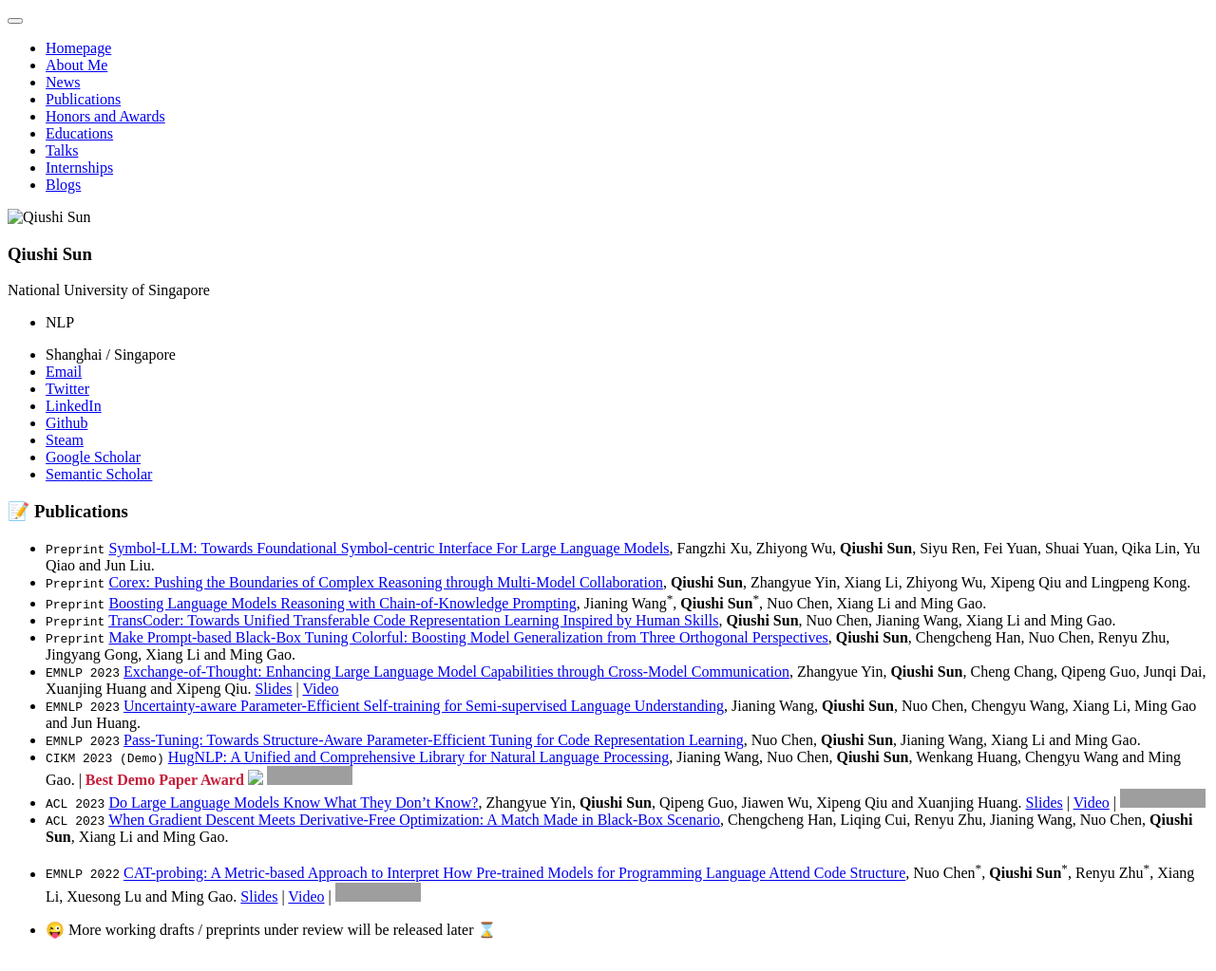
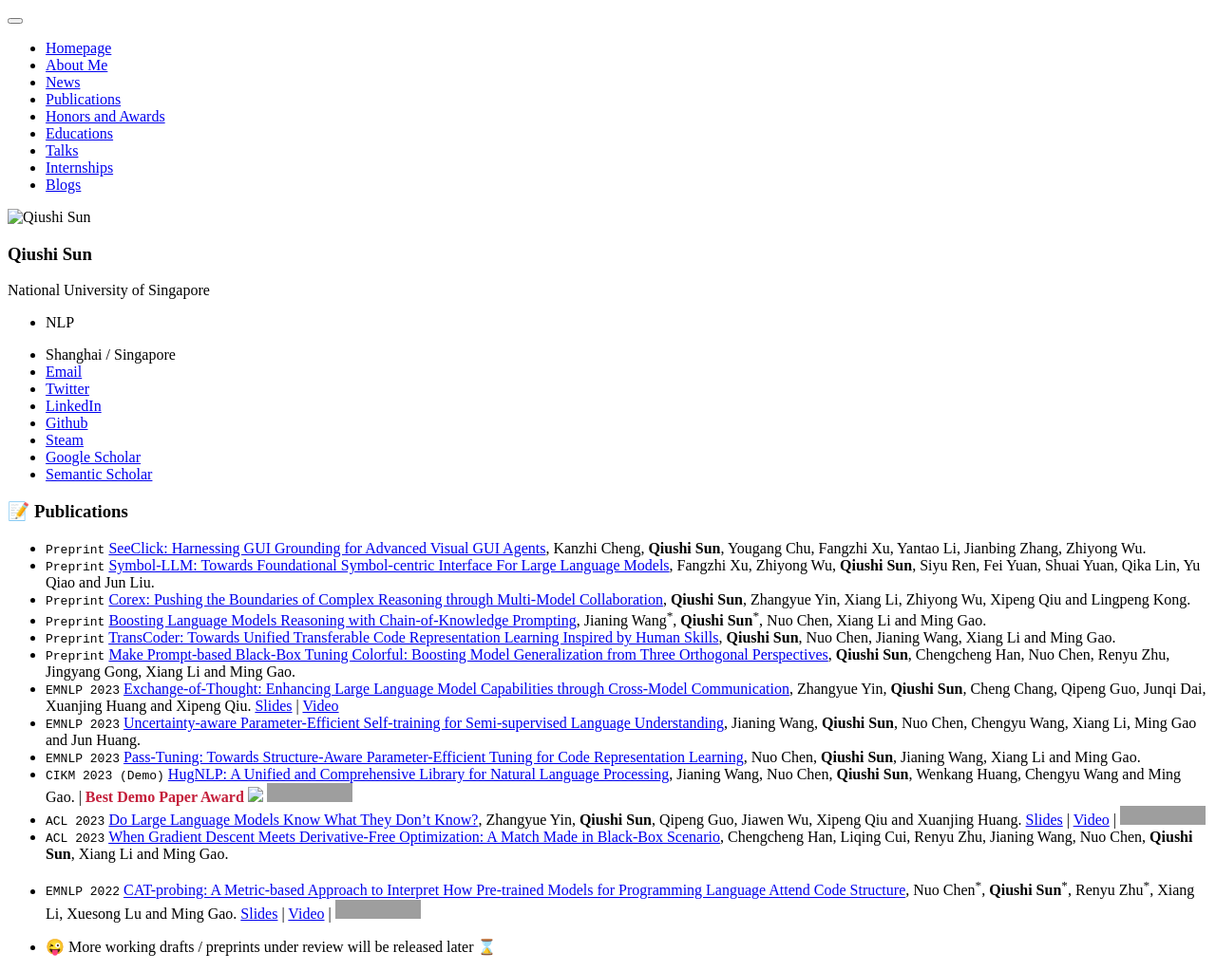
Before and after one commit to lixiang3776/lixiang3776.github.io, a Jekyll site: the page built from _pages/includes/pub.md, in a window 1280 px wide. Shown: the whole page at 95% size. Built offline with Jekyll 4.4.1, drawn with Linux system fonts in a browser that asks for light colours; our own code applies the rules of GitHub Pages for plain Markdown files; grey boxes are pictures that could not be loaded.

Commit message:
Update Pub: SeeClick

```diff
--- a/_pages/includes/pub.md
+++ b/_pages/includes/pub.md
@@ -13,6 +13,7 @@ Nuo Chen<sup>&#42;</sup>, **Qiushi Sun**<sup>&#42;</sup>, Renyu Zhu<sup>&#42;</s
 </div> -->
 
 <!-- - `Preprint` [Paradigm, Model and Application: A Systematic Survey of Neural Code Intelligence](qiushisun.github.io), **Qiushi Sun**, ..., Xiang Li and Zhiyong Wu. -->
+- `Preprint` [SeeClick: Harnessing GUI Grounding for Advanced Visual GUI Agents](https://arxiv.org/abs/2401.10935), Kanzhi Cheng, **Qiushi Sun**, Yougang Chu, Fangzhi Xu, Yantao Li, Jianbing Zhang, Zhiyong Wu.
 - `Preprint` [Symbol-LLM: Towards Foundational Symbol-centric Interface For Large Language Models](https://arxiv.org/abs/2311.09278), Fangzhi Xu, Zhiyong Wu, **Qiushi Sun**, Siyu Ren, Fei Yuan, Shuai Yuan, Qika Lin, Yu Qiao and Jun Liu.
 - `Preprint` [Corex: Pushing the Boundaries of Complex Reasoning through Multi-Model Collaboration](https://arxiv.org/abs/2310.00280), **Qiushi Sun**, Zhangyue Yin, Xiang Li, Zhiyong Wu, Xipeng Qiu and Lingpeng Kong.
 - `Preprint` [Boosting Language Models Reasoning with Chain-of-Knowledge Prompting](https://arxiv.org/abs/2306.06427), Jianing Wang<sup>&#42;</sup>, **Qiushi Sun**<sup>&#42;</sup>, Nuo Chen, Xiang Li and Ming Gao.
```
Also changed, not shown: 1 other file.
